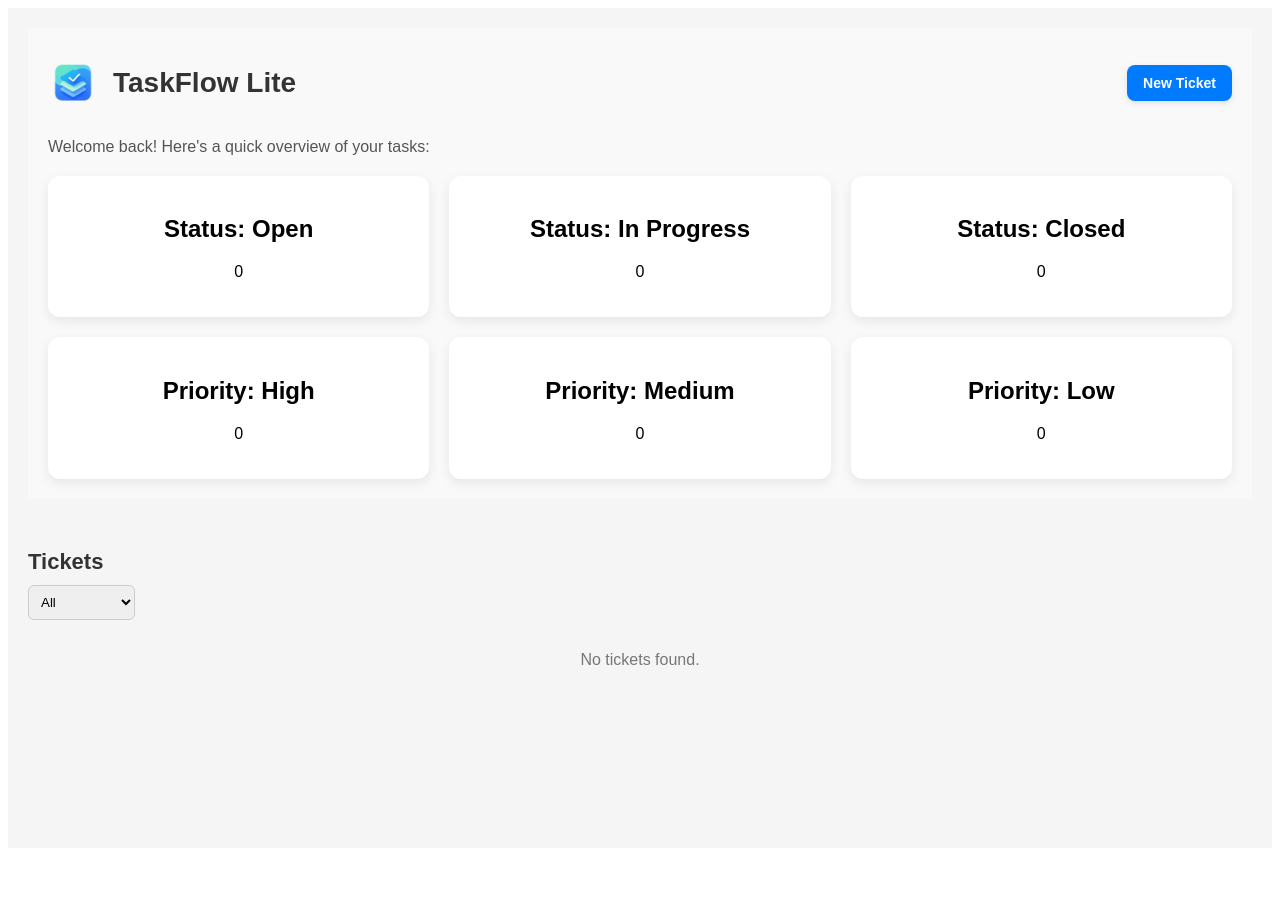
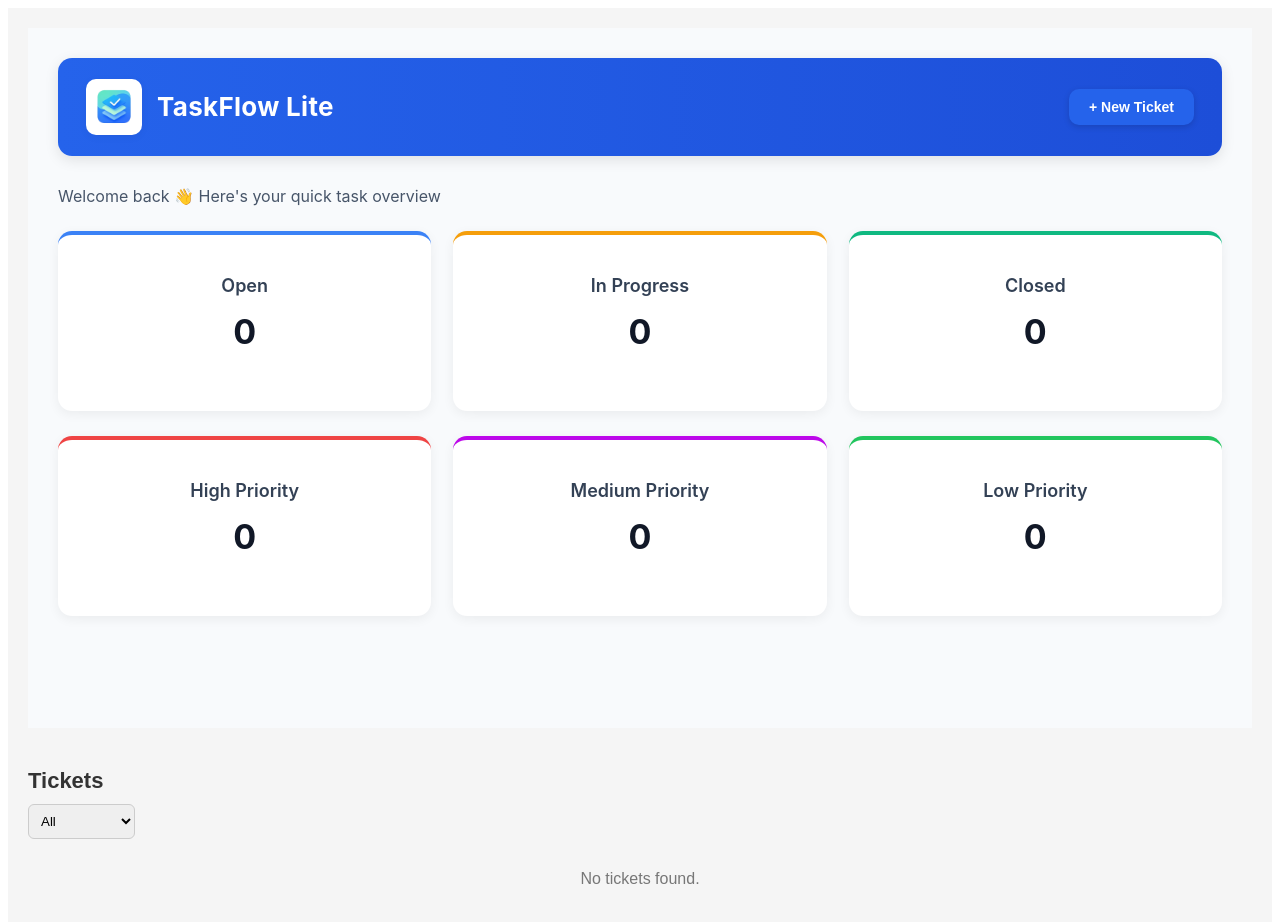
Before and after one commit to areeba948/taskflow-lite, a React (Vite) app in the folder vite-project/: page / in a window 1280 px wide. Shown: the top 922 px of the page. Before the commit the page ends 856 px from the top, so only its background shows below. Built offline with nearby package versions, Linux system fonts and the light colour scheme.

Commit message:
Minimal UI improvement

```diff
--- a/vite-project/src/components/Dashboard.css
+++ b/vite-project/src/components/Dashboard.css
@@ -1,50 +1,106 @@
+/* Container */
 .dashboard-container {
-  max-width: 600px;
-  margin: 50px auto;
-  padding: 20px;
-  background-color: #ffffff;
-  border-radius: 12px;
-  box-shadow: 0 5px 15px rgba(0,0,0,0.1);
+  padding: 30px;
+  font-family: 'Inter', sans-serif;
+  background-color: #f8fafc;
+  min-height: 80vh;
+  color: #1f2937;
 }
 
-.dashboard-title {
-  text-align: center;
-  margin-bottom: 25px;
-  font-size: 2rem;
-  color: #333;
+/* Header */
+.dashboard-header {
+  background: linear-gradient(90deg, #2563eb, #1d4ed8);
+  border-radius: 14px;
+  padding: 16px 28px;
+  display: flex;
+  align-items: center;
+  justify-content: space-between;
+  box-shadow: 0 4px 14px rgba(0, 0, 0, 0.1);
+  margin-bottom: 30px;
 }
 
-.task-list {
-  margin-top: 20px;
+/* Header Left */
+.header-left {
   display: flex;
-  flex-direction: column;
-  gap: 12px;
+  align-items: center;
+  gap: 15px;
 }
 
-.task-item {
-  display: flex;
-  justify-content: space-between;
-  align-items: center;
-  padding: 12px 16px;
-  background-color: #f0f2f5;
-  border-radius: 8px;
+/* Logo */
+.dashboard-logo {
+  width: 46px;
+  height: 46px;
+  background-color: #ffffff;
+  border-radius: 10px;
+  padding: 5px;
+  object-fit: contain;
+  box-shadow: 0 2px 8px rgba(0, 0, 0, 0.05);
 }
 
-.delete-btn {
-  background-color: #ff6b6b;
-  color: white;
-  border-radius: 6px;
-  padding: 4px 8px;
-  font-weight: bold;
-  transition: 0.2s;
+/* Title */
+.dashboard-title {
+  font-size: 26px;
+  font-weight: 700;
+  color: #ffffff;
+  letter-spacing: 0.3px;
 }
 
-.delete-btn:hover {
-  background-color: #ff4c4c;
+/* Button */
+.new-ticket-btn {
+  padding: 10px 20px;
+  background: #2563eb;
+  color: #fff;
+  border: none;
+  border-radius: 10px;
+  cursor: pointer;
+  font-weight: 600;
+  font-size: 14px;
+  box-shadow: 0 2px 6px rgba(0, 0, 0, 0.15);
+  transition: all 0.25s ease;
+}
+.new-ticket-btn:hover {
+  background: #1d4ed8;
 }
 
-.no-task {
+/* Welcome Text */
+.dashboard-welcome {
+  font-size: 16px;
+  margin-bottom: 25px;
+  color: #475569;
+}
+
+/* Cards Layout */
+.dashboard-cards {
+  display: flex;
+  gap: 22px;
+  flex-wrap: wrap;
+}
+
+/* Individual Card */
+.dashboard-card {
+  flex: 1 1 220px;
+  padding: 25px;
+  border-radius: 14px;
+  background-color: #ffffff;
+  box-shadow: 0 3px 12px rgba(0, 0, 0, 0.06);
   text-align: center;
-  color: #999;
-  font-style: italic;
+  transition: transform 0.25s ease, box-shadow 0.25s ease;
 }
+.dashboard-card:hover {
+  transform: translateY(-6px);
+  box-shadow: 0 6px 16px rgba(0, 0, 0, 0.1);
+}
+
+/* Card Title & Value */
+.card-title {
+  font-size: 18px;
+  font-weight: 600;
+  color: #334155;
+}
+
+.card-value {
+  font-size: 34px;
+  font-weight: 700;
+  margin-top: 8px;
+  color: #111827;
+}
--- a/vite-project/src/components/Dashboard.jsx
+++ b/vite-project/src/components/Dashboard.jsx
@@ -1,14 +1,13 @@
 import React from 'react';
-import logo from '../assets/image-removebg-preview (1).png'; // your logo path
+import './Dashboard.css';
+import logo from '../assets/image-removebg-preview (1).png';
 
 const Dashboard = ({ tickets, onNewTicket }) => {
-  // Count by status
   const statusCount = tickets.reduce((acc, t) => {
     acc[t.status] = (acc[t.status] || 0) + 1;
     return acc;
   }, {});
 
-  // ✅ Count by priority — only include *non-closed* tickets
   const priorityCount = tickets.reduce((acc, t) => {
     if (t.status !== 'closed' && t.priority) {
       acc[t.priority] = (acc[t.priority] || 0) + 1;
@@ -17,117 +16,52 @@ const Dashboard = ({ tickets, onNewTicket }) => {
   }, {});
 
   return (
-    <div style={styles.container}>
-      {/* Header with New Ticket button */}
-      <header style={styles.header}>
-        <div style={styles.leftHeader}>
-          <img src={logo} alt="Logo" style={styles.logo} />
-          <h1 style={styles.title}>TaskFlow Lite</h1>
+    <div className="dashboard-container">
+      <header className="dashboard-header">
+        <div className="header-left">
+          <img src={logo} alt="Logo" className="dashboard-logo" />
+          <h1 className="dashboard-title">TaskFlow Lite</h1>
         </div>
-        <button style={styles.newTicketBtn} onClick={onNewTicket}>
-          New Ticket
+        <button className="new-ticket-btn" onClick={onNewTicket}>
+          + New Ticket
         </button>
       </header>
 
-      <p style={styles.welcome}>
-        Welcome back! Here's a quick overview of your tasks:
+      <p className="dashboard-welcome">
+        Welcome back 👋 Here's your quick task overview
       </p>
 
-      {/* Status Cards */}
-      <div style={styles.cards}>
-        <div style={styles.card}>
-          <h2>Status: Open</h2>
-          <p>{statusCount.open || 0}</p>
+      <div className="dashboard-cards">
+        <div className="dashboard-card" style={{ borderTop: '4px solid #3b82f6' }}>
+          <h2 className="card-title">Open</h2>
+          <p className="card-value">{statusCount.open || 0}</p>
         </div>
-        <div style={styles.card}>
-          <h2>Status: In Progress</h2>
-          <p>{statusCount.in_progress || 0}</p>
+        <div className="dashboard-card" style={{ borderTop: '4px solid #f59e0b' }}>
+          <h2 className="card-title">In Progress</h2>
+          <p className="card-value">{statusCount.in_progress || 0}</p>
         </div>
-        <div style={styles.card}>
-          <h2>Status: Closed</h2>
-          <p>{statusCount.closed || 0}</p>
+        <div className="dashboard-card" style={{ borderTop: '4px solid #10b981' }}>
+          <h2 className="card-title">Closed</h2>
+          <p className="card-value">{statusCount.closed || 0}</p>
         </div>
       </div>
 
-      {/* Priority Cards */}
-      <div style={{ ...styles.cards, marginTop: 20 }}>
-        <div style={styles.card}>
-          <h2>Priority: High</h2>
-          <p>{priorityCount.high || 0}</p>
+      <div className="dashboard-cards" style={{ marginTop: 25 }}>
+        <div className="dashboard-card" style={{ borderTop: '4px solid #ef4444' }}>
+          <h2 className="card-title">High Priority</h2>
+          <p className="card-value">{priorityCount.high || 0}</p>
         </div>
-        <div style={styles.card}>
-          <h2>Priority: Medium</h2>
-          <p>{priorityCount.medium || 0}</p>
+        <div className="dashboard-card" style={{ borderTop: '4px solid #bd08eaff' }}>
+          <h2 className="card-title">Medium Priority</h2>
+          <p className="card-value">{priorityCount.medium || 0}</p>
         </div>
-        <div style={styles.card}>
-          <h2>Priority: Low</h2>
-          <p>{priorityCount.low || 0}</p>
+        <div className="dashboard-card" style={{ borderTop: '4px solid #22c55e' }}>
+          <h2 className="card-title">Low Priority</h2>
+          <p className="card-value">{priorityCount.low || 0}</p>
         </div>
       </div>
     </div>
   );
 };
 
-const styles = {
-  container: {
-    padding: 20,
-    fontFamily: 'Arial, sans-serif',
-    backgroundColor: '#f9f9f9',
-    marginBottom: 30,
-  },
-  header: {
-    display: 'flex',
-    alignItems: 'center',
-    justifyContent: 'space-between', // ✅ pushes button to right
-    marginBottom: 20,
-  },
-  leftHeader: {
-    display: 'flex',
-    alignItems: 'center',
-    gap: 15,
-  },
-  logo: {
-    width: 50,
-    height: 50,
-  },
-  title: {
-    fontSize: 28,
-    fontWeight: 'bold',
-    color: '#333',
-  },
-  newTicketBtn: {
-    padding: '10px 16px',
-    backgroundColor: '#007bff',
-    color: '#fff',
-    border: 'none',
-    borderRadius: 8,
-    cursor: 'pointer',
-    fontWeight: 'bold',
-    fontSize: 14,
-    boxShadow: '0 2px 6px rgba(0,0,0,0.1)',
-    transition: 'background-color 0.2s ease',
-  },
-  newTicketBtnHover: {
-    backgroundColor: '#0056b3',
-  },
-  welcome: {
-    fontSize: 16,
-    marginBottom: 20,
-    color: '#555',
-  },
-  cards: {
-    display: 'flex',
-    gap: 20,
-    flexWrap: 'wrap',
-  },
-  card: {
-    flex: '1 1 200px',
-    padding: 20,
-    borderRadius: 12,
-    backgroundColor: '#fff',
-    boxShadow: '0 4px 12px rgba(0,0,0,0.08)',
-    textAlign: 'center',
-  },
-};
-
 export default Dashboard;
--- a/vite-project/src/components/TicketSection.jsx
+++ b/vite-project/src/components/TicketSection.jsx
@@ -56,8 +56,8 @@ const styles = {
   },
   newTicketButton: {
     padding: "8px 14px",
-    backgroundColor: "#007bff",
-    color: "#fff",
+    backgroundColor: "#fff",
+    color: "#007bff",
     border: "none",
     borderRadius: 6,
     cursor: "pointer",
```
